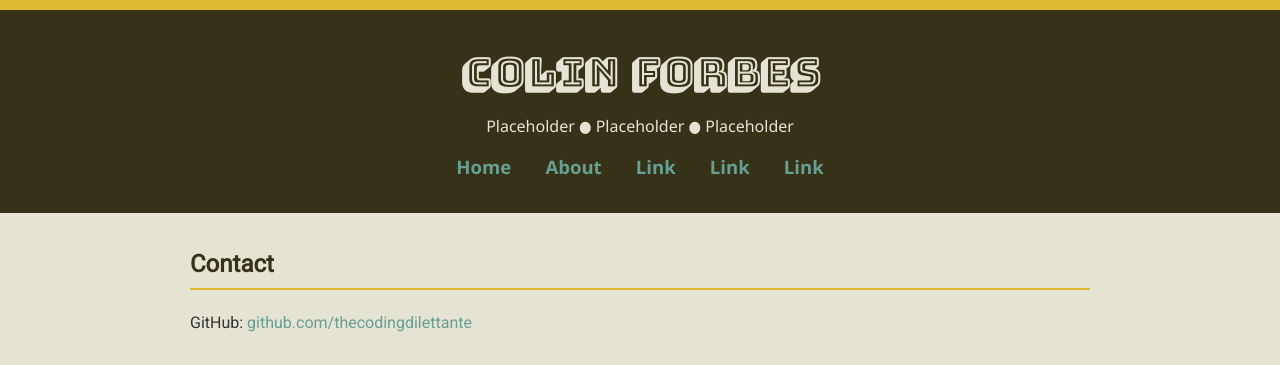
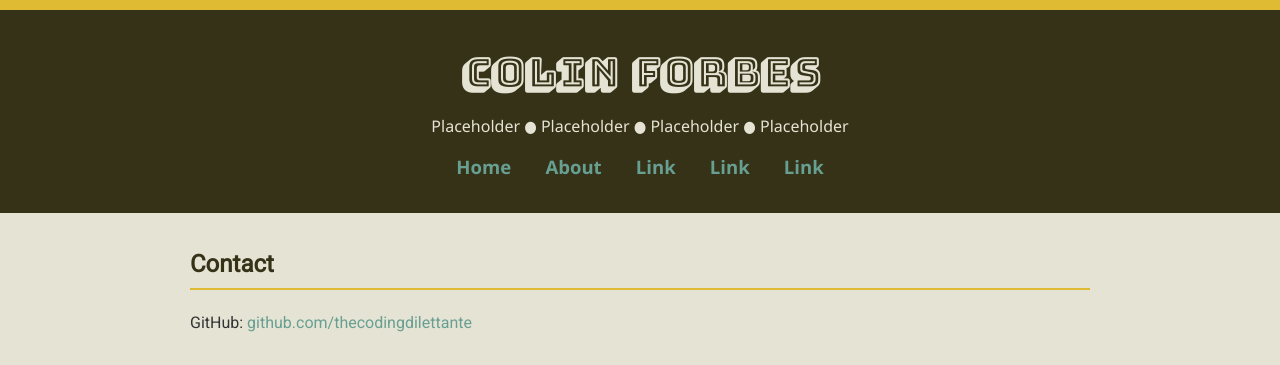
Before and after one commit to thecodingdilettante/portfolio-site, a plain HTML site: page index.html in a window 1280 px wide. Shown: the top 365 px of the page. Drawn offline with Linux system fonts and the light colour scheme.

Commit message:
Initial commit

```diff
--- a/index.html
+++ b/index.html
@@ -11,7 +11,7 @@
 <body>
     <header>
         <h1>Colin Forbes</h1>
-        <p>Placeholder ● Placeholder ● Placeholder
+        <p>Placeholder ● Placeholder ● Placeholder ● Placeholder
         </p>
         <div class=links>
     <center><div class=link><a href="" title="home">Home</a></div>
```
